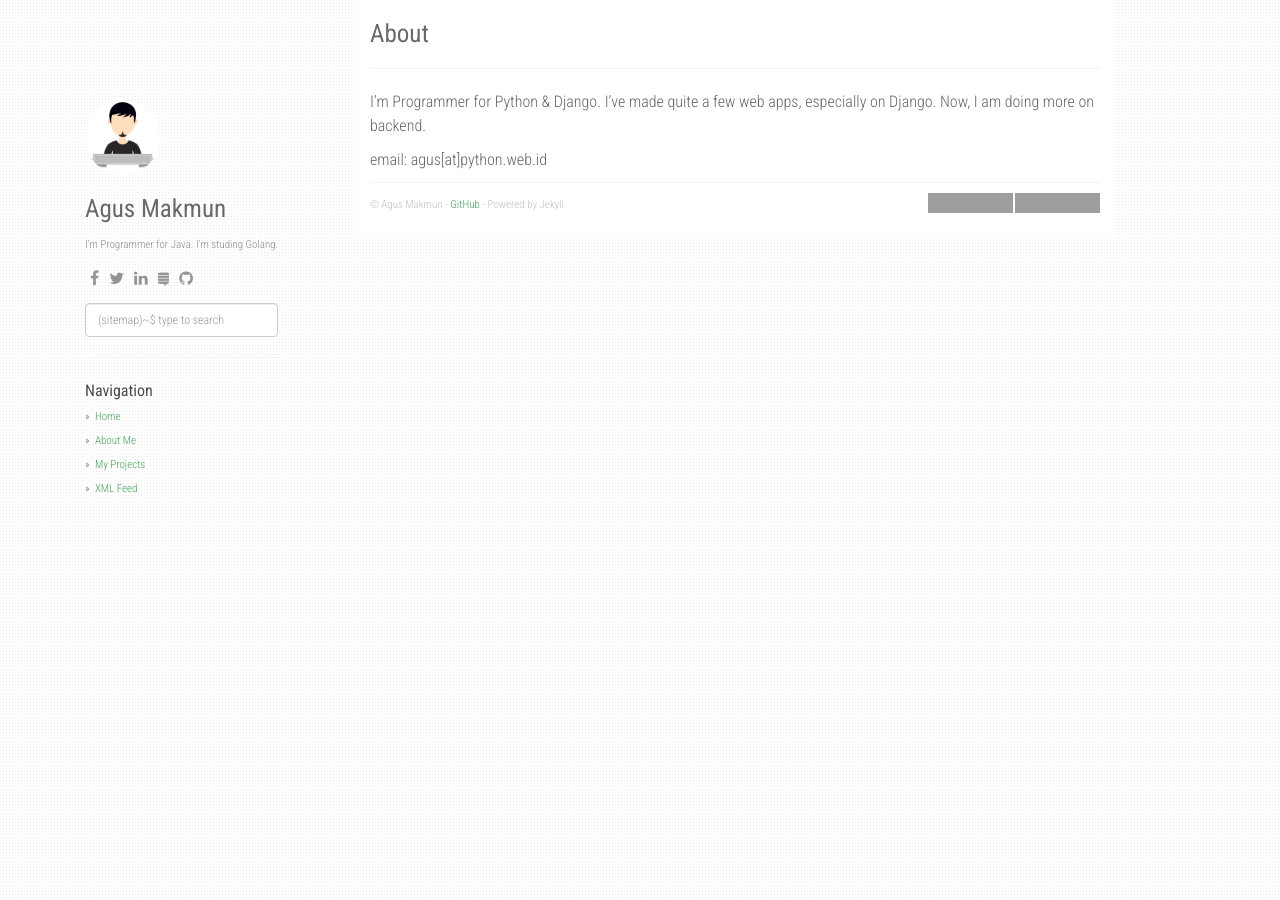
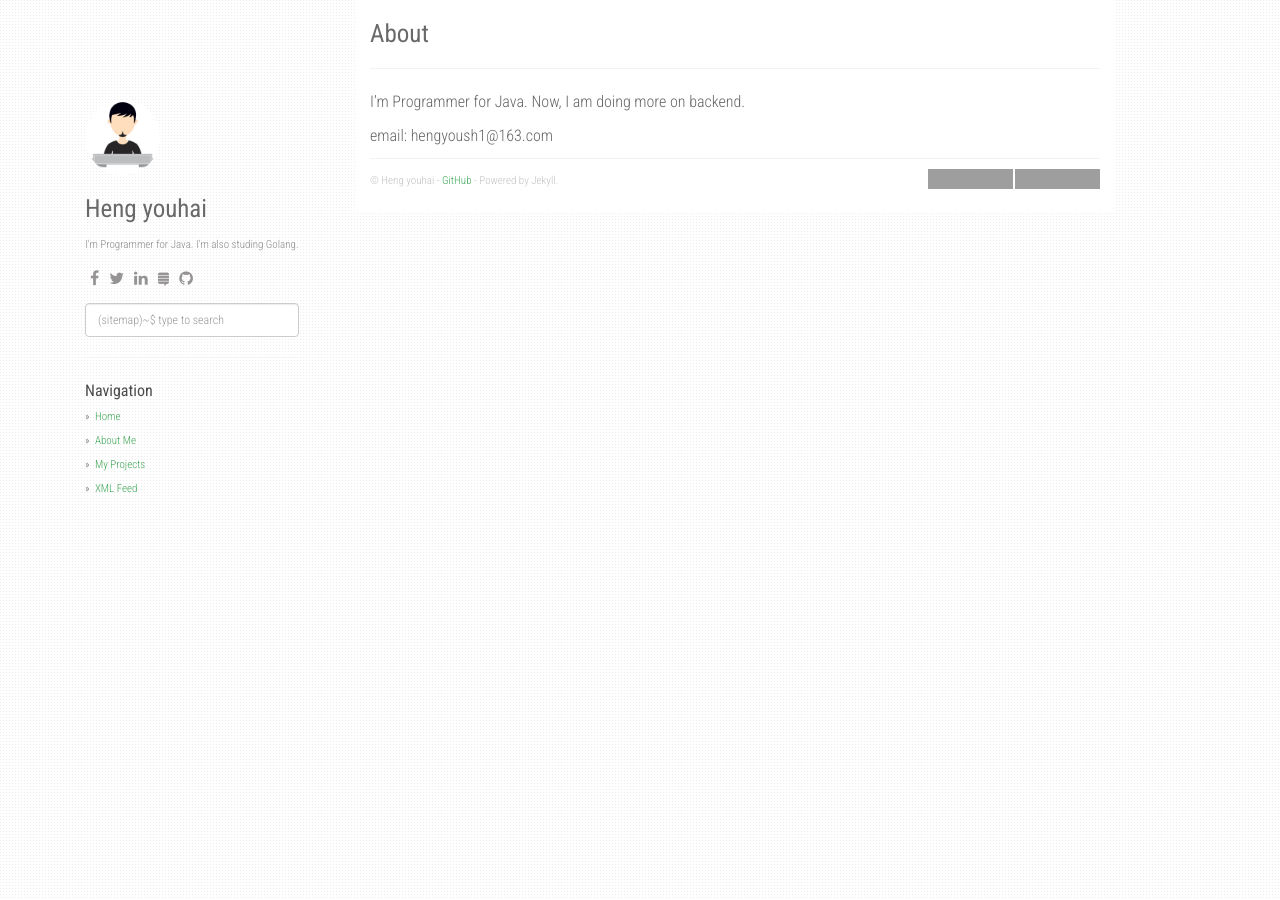
Before and after one commit to hengyoush/hengyoush.github.io, a Jekyll site: the page built from about.md, in a window 1280 px wide. Built offline with Jekyll 4.4.1, drawn with Linux system fonts in a browser that asks for light colours; nearby versions of some CDN libraries; grey boxes are pictures that could not be loaded.

Commit message:
change config.yml and modify about.md

```diff
--- a/_config.yml
+++ b/_config.yml
@@ -1,8 +1,8 @@
 title: Stack Problems
 description: My Personal Stack Problems
-author: Agus Makmun
+author: Heng youhai
 github: https://github.com/agusmakmun
-about: I'm Programmer for Java. I'm studing Golang.
+about: I'm Programmer for Java. I'm also studing Golang.
 disqus_shortname: stackproblems
 google_analytics: UA-XXXXXXXX-Y
 avatar_url: /static/img/avatar.jpg
--- a/about.md
+++ b/about.md
@@ -4,6 +4,6 @@ title: About
 permalink: /about/
 ---
 
-I'm Programmer for Python & Django. I've made quite a few web apps, especially on Django. Now, I am doing more on backend.
+I'm Programmer for Java. Now, I am doing more on backend.
 
-email: agus[at]python.web.id
+email: hengyoush1@163.com
```
